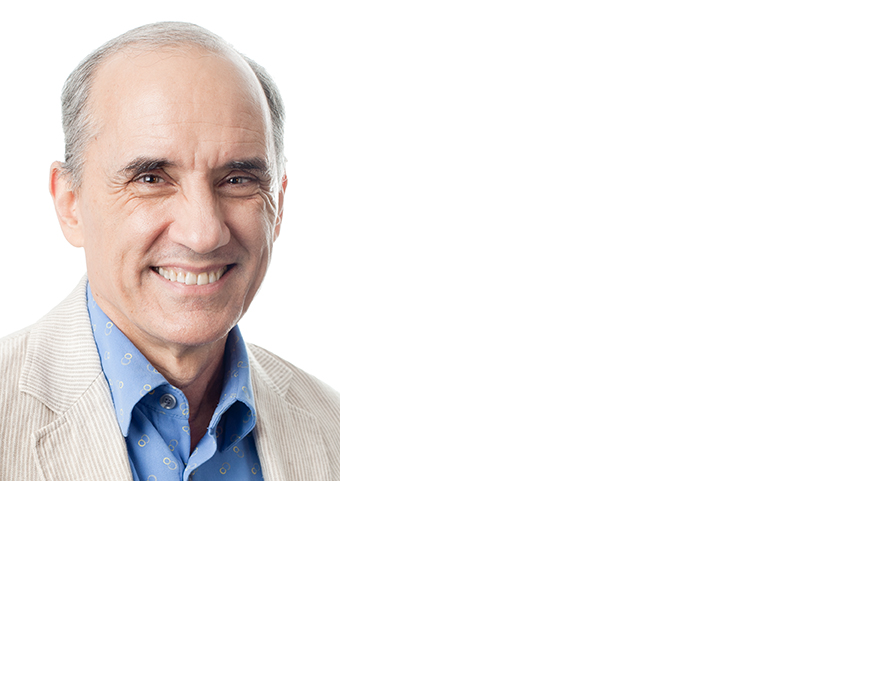
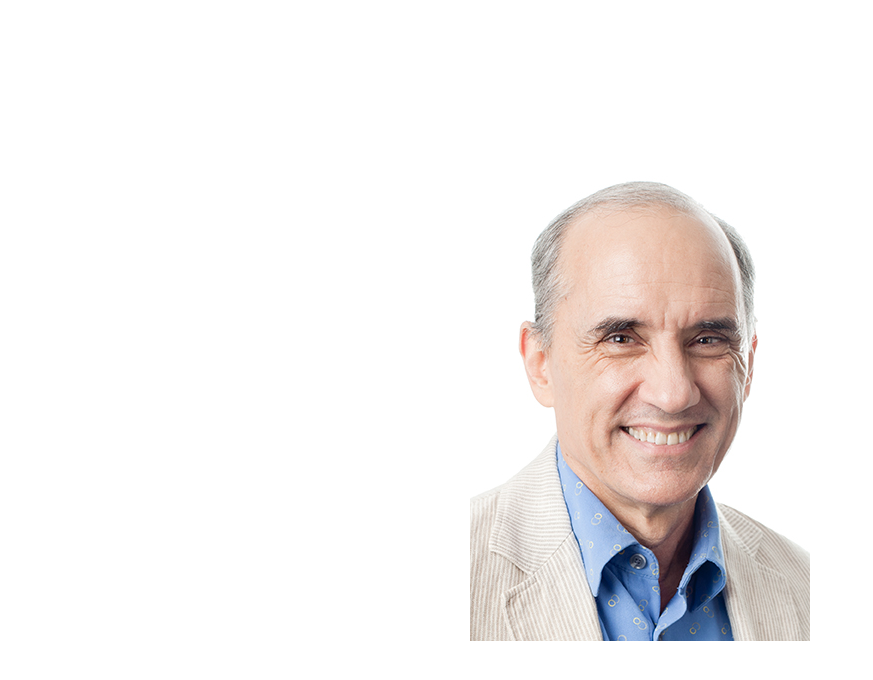
Before and after one commit to daniel-barker/dan-barker, a SvelteKit app: page / in a window 1280 px wide. Shown: the top 680 px of the page, without its empty margins (0-873 px from the left). Built offline with nearby package versions, Linux system fonts and the light colour scheme.

Commit message:
center'd

```diff
--- a/src/routes/+page.svelte
+++ b/src/routes/+page.svelte
@@ -1 +1,12 @@
-<img src="/images/dan-barker.jpg" alt="Dan Barker" />
+<div class="container">
+  <img src="/images/dan-barker.jpg" alt="Dan Barker" />
+</div>
+
+<style>
+  .container {
+    height: 100vh;
+    display: flex;
+    justify-content: center;
+    align-items: center;
+  }
+</style>
```
